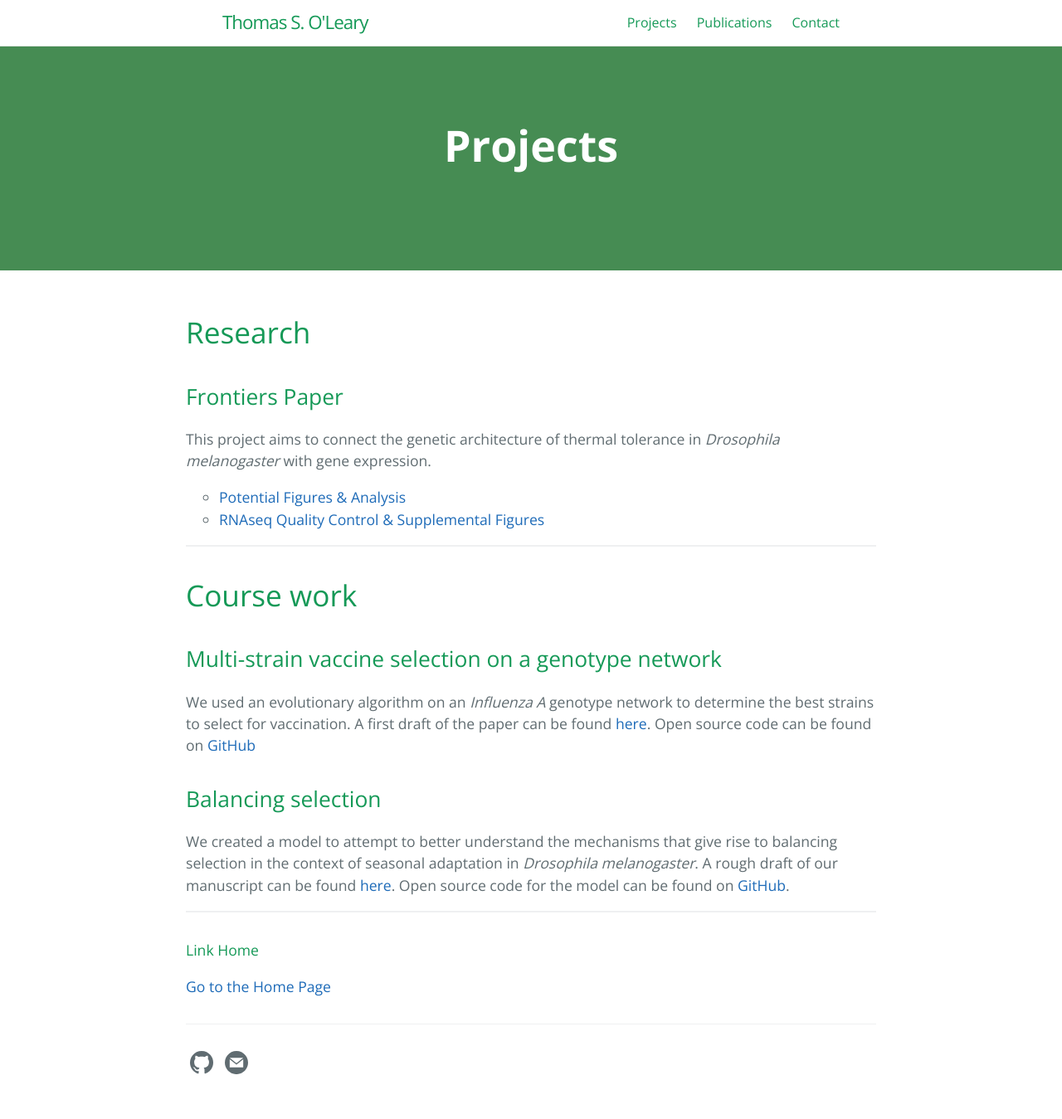
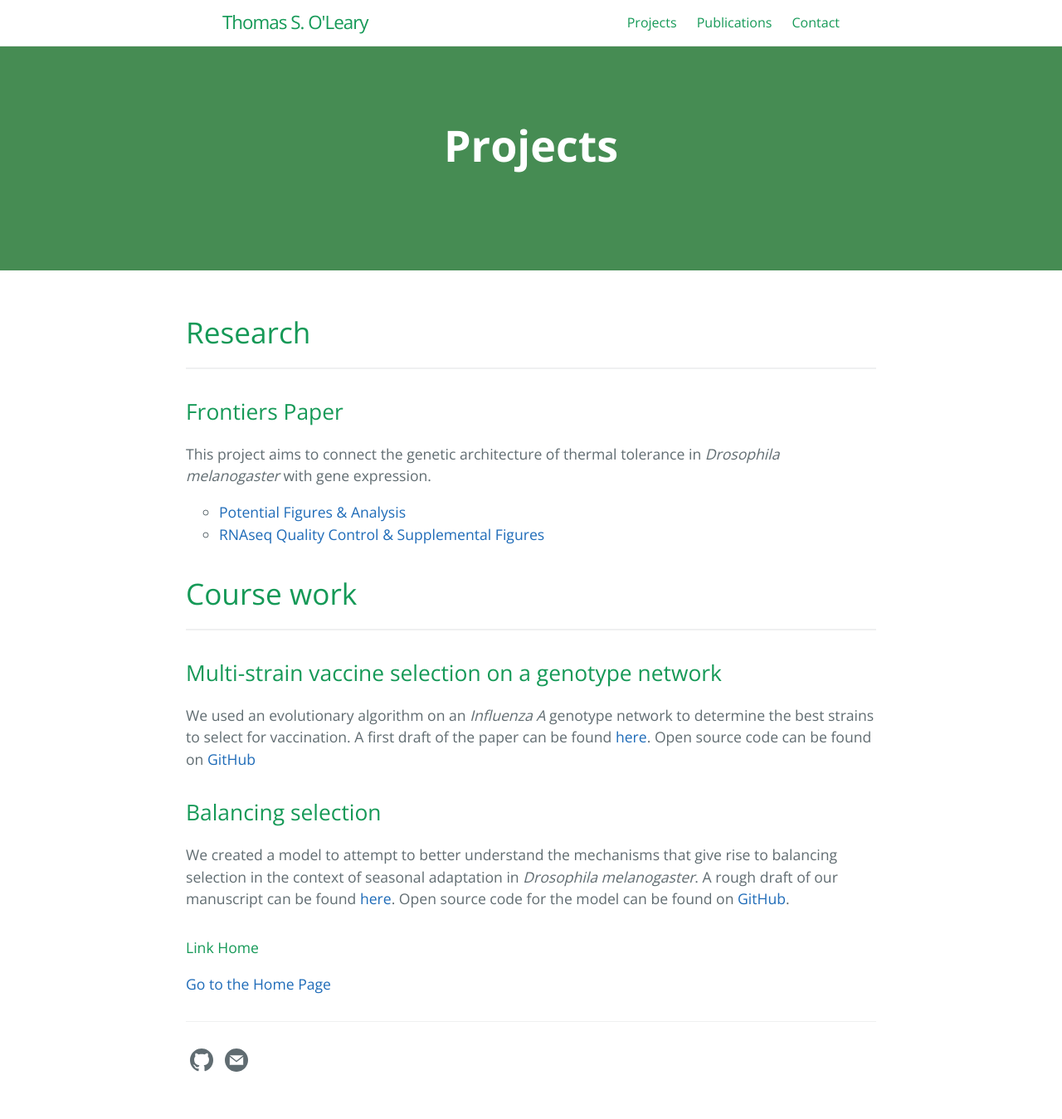
Before and after one commit to tsoleary/tsoleary.github.io, a Jekyll site: the page built from projects/projects.md, in a window 1280 px wide. Shown: the whole page at 83% size. Built offline with Jekyll 4.4.1, drawn with Linux system fonts in a browser that asks for light colours.

Commit message:
lines updated

```diff
--- a/projects/projects.md
+++ b/projects/projects.md
@@ -8,6 +8,7 @@ order: 1
 ---
 
 # Research
+---
 
 ## Frontiers Paper
 
@@ -18,9 +19,8 @@ This project aims to connect the genetic architecture of thermal tolerance in _D
   <li><a href = "https://tsoleary.github.io/rna_seq/cahan/results/whole_body_heat_cold_shock_report.html" target="_blank">RNAseq Quality Control & Supplemental Figures</a></li>
 </ul>
 
+# Course work
 ---
-
-# Course work
 
 ## Multi-strain vaccine selection on a genotype network
 
@@ -31,8 +31,6 @@ We used an evolutionary algorithm on an _Influenza A_ genotype network to determ
 
 We created a model to attempt to better understand the mechanisms that give rise to balancing selection in the context of seasonal adaptation in _Drosophila melanogaster_. A rough draft of our manuscript can be found <a href = "projects/season_adapt.pdf" target="_blank">here</a>. Open source code for the model can be found on <a href = "https://github.com/tsoleary/season_adapt" target="_blank">GitHub</a>.
 
----
-
 #### Link Home
 
 [Go to the Home Page]({{ '/' | absolute_url }})
```
